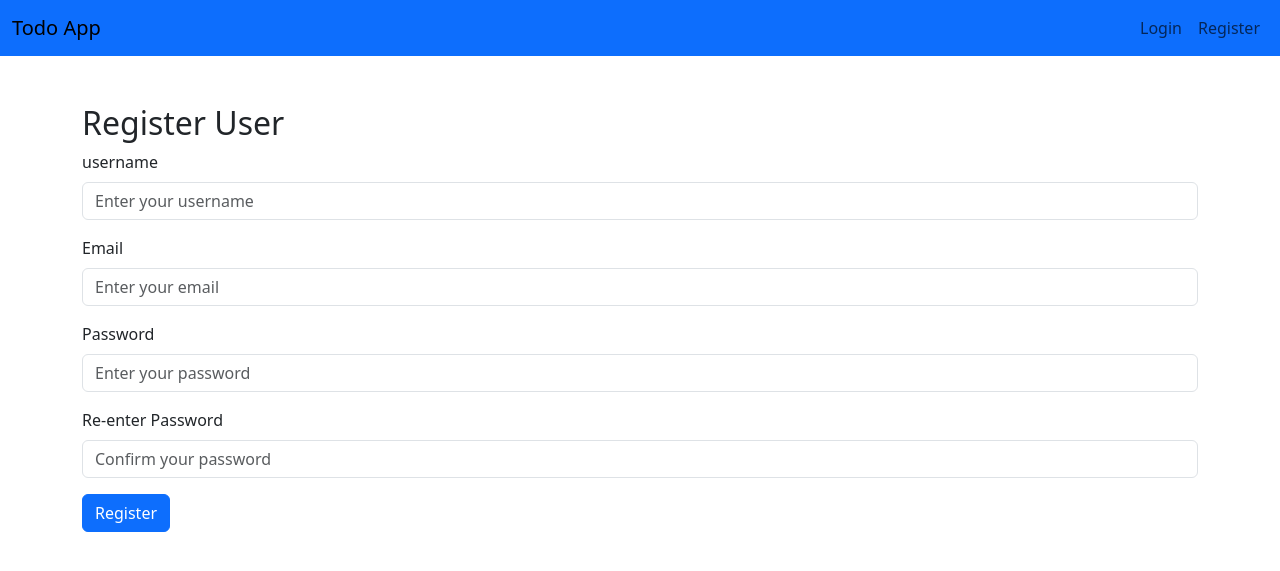
After one commit to RanjaniKathiresan/TaskManagement, a Django app: template templates/account/register.html in a window 1280 px wide. The commit adds this page. Shown: the top 571 px of the page. Run offline with Django 5.2, Linux system fonts and the light colour scheme; the template is opened without the code that fills it, so the values that code supplies are empty.

Commit message:
Added registration functionality

```diff
--- a/account/urls.py
+++ b/account/urls.py
@@ -1,6 +1,6 @@
 from django.urls import path
-
+from .views import register_user
 
 urlpatterns = [
-
+    path('register/', register_user, name='register')
 ]
--- /dev/null
+++ b/templates/account/register.html
@@ -0,0 +1,28 @@
+{% extends 'base.html' %}
+{% block content %}
+<div class="container mt-5">
+    <h2>Register User</h2>
+    <form method="post" action="{% url "home" %}">
+        {% csrf_token %}
+
+        <div class="mb-3">
+            <label for="username" class="form-label">username</label>
+            <input type="text" class="form-control" id='username', name='username', placeholder="Enter your username">
+        </div>
+        <div class="mb-3">
+            <label for="email" class="form-label">Email</label>
+            <input type="email" class="form-control" id='email', name='email', placeholder="Enter your email">
+        </div>
+        <div class="mb-3">
+            <label for="password1" class="form-label">Password</label>
+            <input type="password" class="form-control" id='password1', name='password1', placeholder="Enter your password">
+        </div>
+        <div class="mb-3">
+            <label for="password2" class="form-label">Re-enter Password</label>
+            <input type="password" class="form-control" id='password2', name='password2', placeholder="Confirm your password">
+        </div>
+        <button type='submit' class="btn btn-primary">Register</button>
+
+    </form>
+</div>
+{% endblock content %}
--- a/templates/base.html
+++ b/templates/base.html
@@ -15,10 +15,13 @@
             </button>
             <div class="collapse navbar-collapse justify-content-end" id="navbarNavAltMarkup">
                 <div class="navbar-nav">
-                    <a href="#" class="nav-link active" aria-current="page">Home</a>
-                    <a href="#" class="nav-link">View Tasks</a>
-                    <a href="#" class="nav-link">Login</a>
-                    <a href="#" class="nav-link">Logout</a>
+                    {% if user.is_authenticated %}
+                      <a href="{% url "home" %}" class="nav-link active" aria-current="page">View Task</a>
+                      <a href="#" class="nav-link">Logout</a>
+                    {% else %}
+                      <a href="#" class="nav-link">Login</a>
+                      <a href="{% url "register" %}" class="nav-link">Register</a>
+                    {% endif %}
                 </div>
             </div>
         </div>
```
Also changed, not shown: account/forms.py (added, +7 -0 lines), account/views.py (+13 -2 lines).
